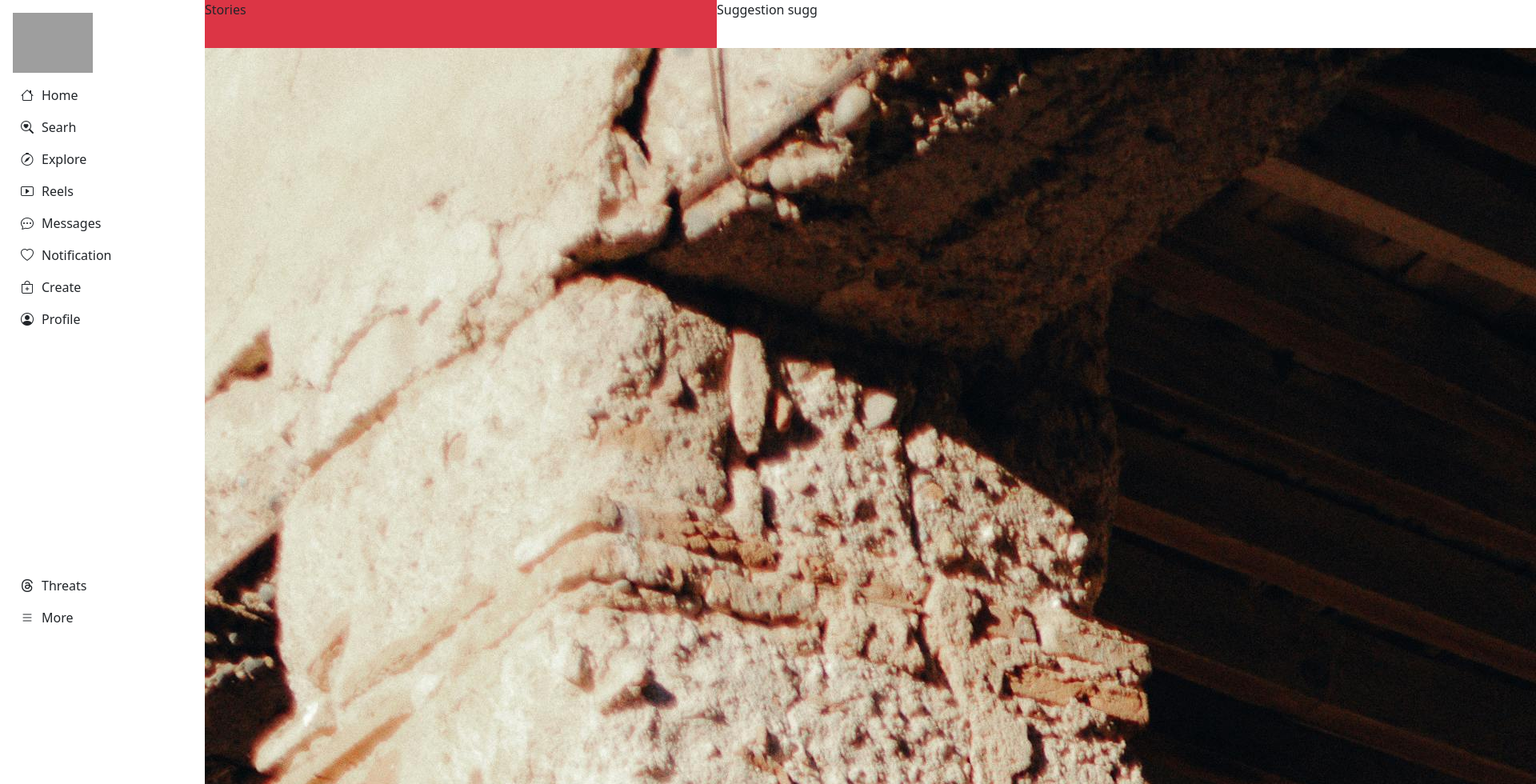
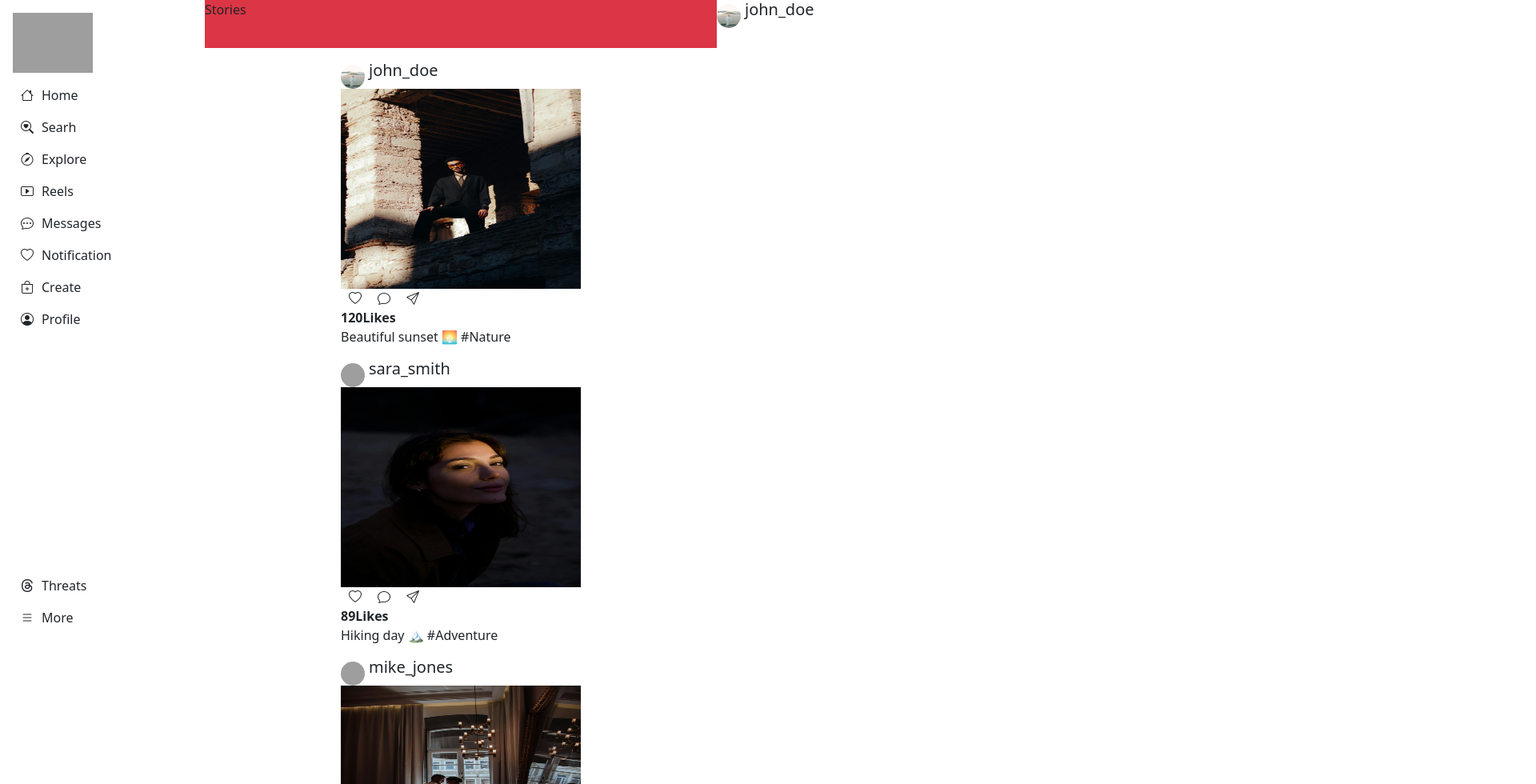
Before and after one commit to Syannithusan/React, a React (Vite) app in the folder Instagram/: page / in a window 1280 px wide. Shown: the top 980 px of the page at 80% size, 1920 px wide, since content can reach past the window. Built offline with nearby package versions, Linux system fonts and the light colour scheme; data requests are answered from the project's data file; grey boxes are pictures that could not be loaded.

Commit message:
after suggestion

```diff
--- a/Instagram/db/db.json
+++ b/Instagram/db/db.json
@@ -62,5 +62,38 @@
       ],
       "timestamp": "2025-02-18T16:45:00Z"
     }
-  ]
-}
+  ],
+  "profile":{
+
+        "id": 101,
+        "username": "john_doe",
+        "profile_pic": "/assets/1.jpg"
+      },
+  "suggestion":[
+        {
+        "id": 101,
+        "username": "john_doe",
+        "profile_pic": "/assets/1.jpg"
+      },
+      {
+        "id": 102,
+        "username": "sara_smith",
+        "profile_pic": "/assets/2.jpg"
+      },
+      {
+        "id": 103,
+        "username": "mike",
+        "profile_pic": "/assets/3.jpg"
+      },
+      {
+        "id": 103,
+        "username": "mike_",
+        "profile_pic": "/assets/3.jpg"
+      },
+      {
+        "id": 103,
+        "username": "mike_jones",
+        "profile_pic": "/assets/3.jpg"
+      }
+      ]
+  }
--- a/Instagram/src/App.jsx
+++ b/Instagram/src/App.jsx
@@ -7,7 +7,7 @@ function App() {
   return (
     <div className='d-flex vh-100 '>
       <div className='w-20'><SideBar/></div>
-      <div className='w-50 bg-info'><Feed/></div>
+      <div className='w-50'><Feed/></div>
       <div className='w-30'><Suggestion/></div>
     </div>
   )
--- a/Instagram/src/Posts.jsx
+++ b/Instagram/src/Posts.jsx
@@ -11,16 +11,25 @@ function Posts() {
   }, []);
 
   return (
-    <div>
+    <div className='d-flex justify-content-center'>
       {posts.length > 0 ? (
         <div>
           {posts.map((posts) =>
-            <div key={posts.id}>
-              {/* Display the post image */}
-              <img src={posts.image} alt="post" />
-
-              {/* Optional: display user profile picture */}
-              {/* <img src={posts.user.profile_pic} alt={posts.user.username} /> */}
+            <div className='my-3' key={posts.id}>
+              <div className='d-flex'>
+                <img className='dp rounded-circle' src={posts.user.profile_pic} alt="profile-pic" />
+                <h5>{posts.user.username}</h5>
+              </div>
+              <img className='image' src={posts.image} alt="" />
+              <div>
+                <i className="bi bi-heart"></i>
+                <i className="bi bi-chat"></i>
+                <i className="bi bi-send"></i>
+              </div>
+              <div>
+                <b>{posts.likes}Likes</b>
+              </div>
+              <p>{posts.caption}</p>
             </div>
           )}
         </div>
--- a/Instagram/src/SideBar.jsx
+++ b/Instagram/src/SideBar.jsx
@@ -2,7 +2,7 @@ import React from 'react'
 
 function SideBar() {
   return (
-    <div className='m-3'>
+    <div className='m-3 position-fixed' >
     <div className='d-flex flex-column gap-3'>
       <img className='logo-text' src="src\assets\intagram text.png" alt="" />
       <div><i className="bi bi-house"></i>Home</div>
--- a/Instagram/src/Suggestion.jsx
+++ b/Instagram/src/Suggestion.jsx
@@ -1,8 +1,30 @@
-import React from 'react'
+import React, { useEffect, useState } from 'react'
 
 function Suggestion() {
+  const [profile,setProfile]=useState();
+  const [suggestion,setSuggestion]=useState();
+
+  useEffect(()=>{
+    fetch('http://localhost:3000/profile')
+    .then(data => data.json())
+    .then(data => setProfile(data))
+    .catch(err => console.log(err))
+
+    fetch('http://localhost:3000/suggestion')
+    .then(data => data.json())
+    .then(data => setSuggestion(data))
+    .catch(err => console.log(err))
+  },[]);
+
   return (
-    <div>Suggestion sugg</div>
+    <div>
+      {profile ?
+      <div className='d-flex'>
+        <img className='dp rounded-circle' src={profile.profile_pic} alt="profile-pic" />
+        <h5>{profile.username}</h5>
+      </div>
+      : <p>Loading</p> }
+    </div>
   )
 }
 
--- a/Instagram/src/index.css
+++ b/Instagram/src/index.css
@@ -13,3 +13,13 @@ width: 100px;
 .story{
   height: 60px;
 }
+.dp{
+  height: 30px;
+  width:  30px;
+  margin-top: 5px;
+  margin-right: 5px;
+}
+.image{
+  width: 300px;
+  height: 250px;
+}
```
